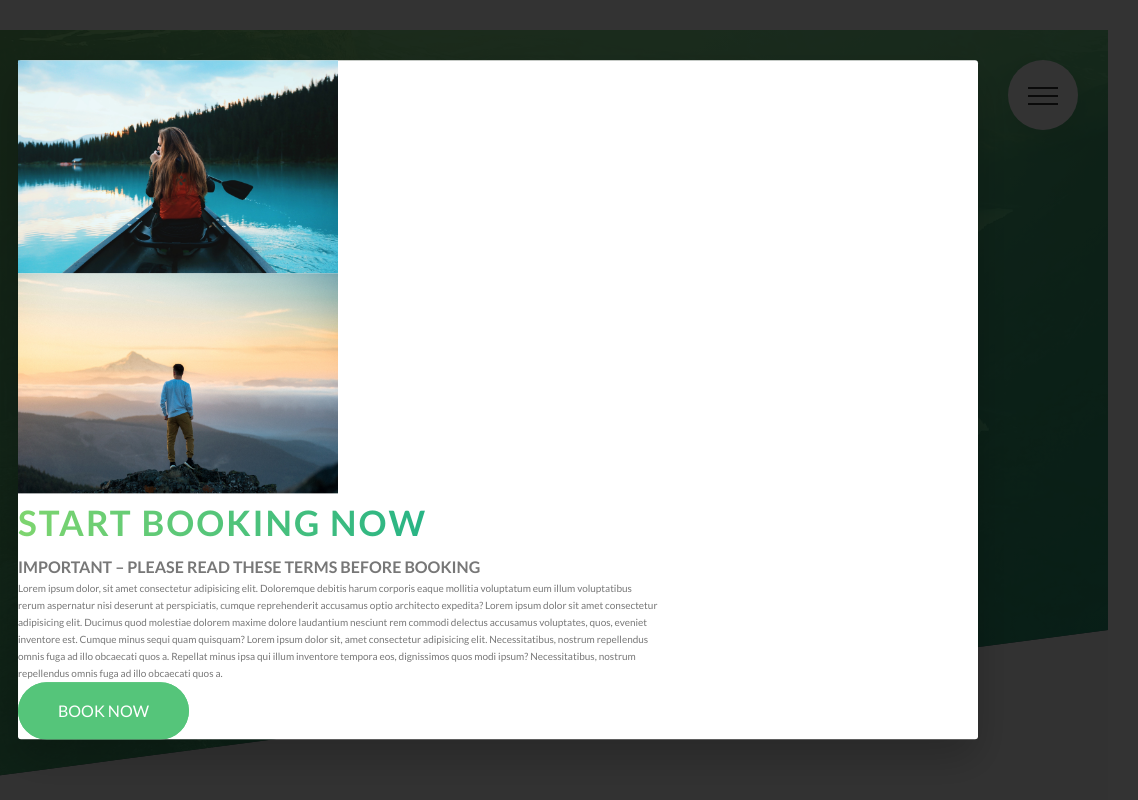
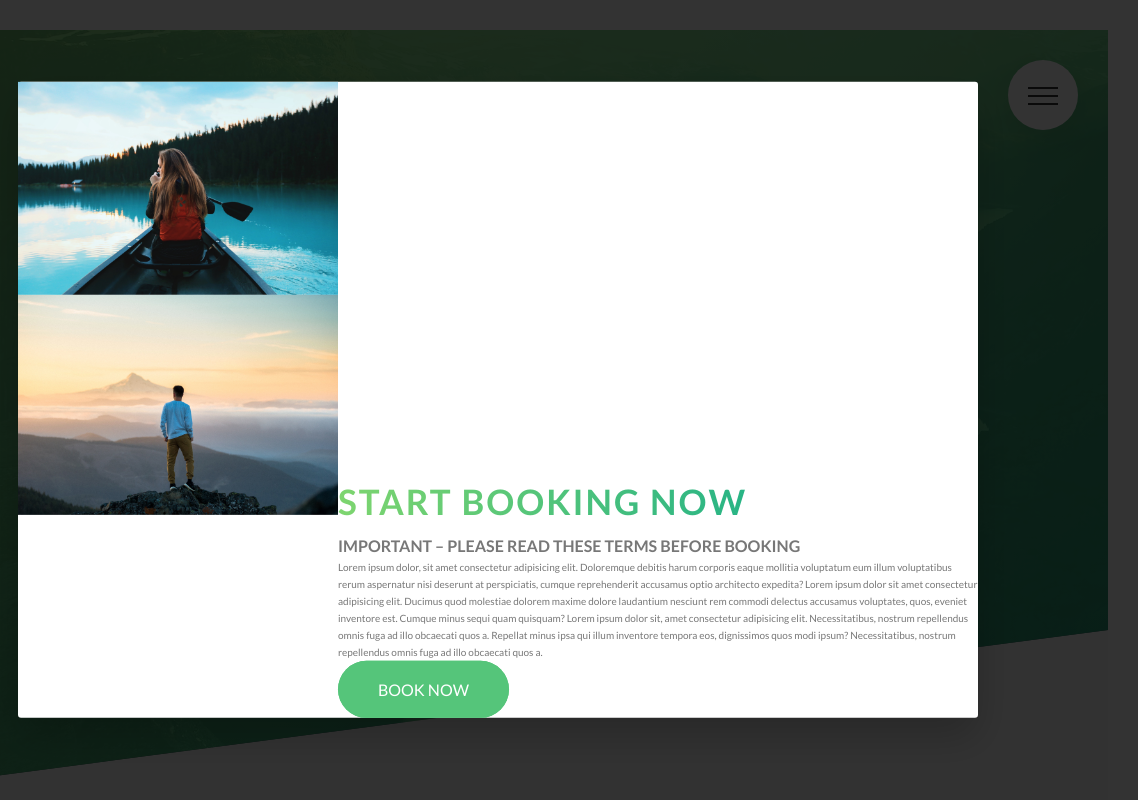
Before and after one commit to JK1320/css-advanced-natours-udemy1, a website: page index.html in a window 1280 px wide. Shown: the top 800 px of the page, 142-1280 px from the left. Drawn offline with Linux system fonts and the light colour scheme; files whose address does not match are found by name.

Commit message:
Added display property

```diff
--- a/sass/components/_popup.scss
+++ b/sass/components/_popup.scss
@@ -13,14 +13,17 @@
         border-radius: .3rem;
         background-color: $color-white;
         box-shadow: 0 2rem 4rem rgba($color-black, .2);
+        display: table;
     }
 
     &__left {
         width: 33.333333%;
+        display: table-cell;
     }
 
     &__right {
         width: 66.6666667%;
+        display: table-cell;
     }
 
     &__img {
```
Also changed, not shown: css/style.css.
